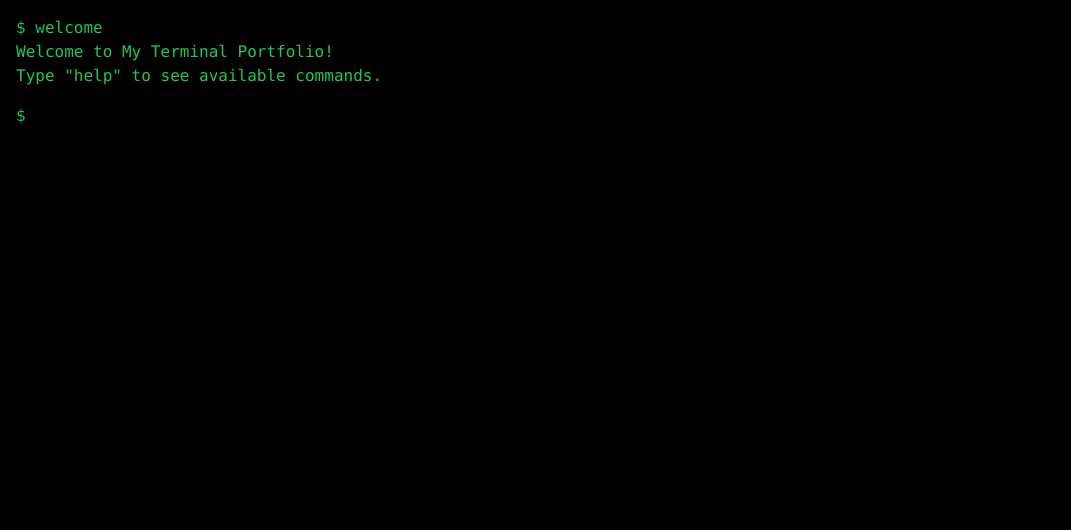
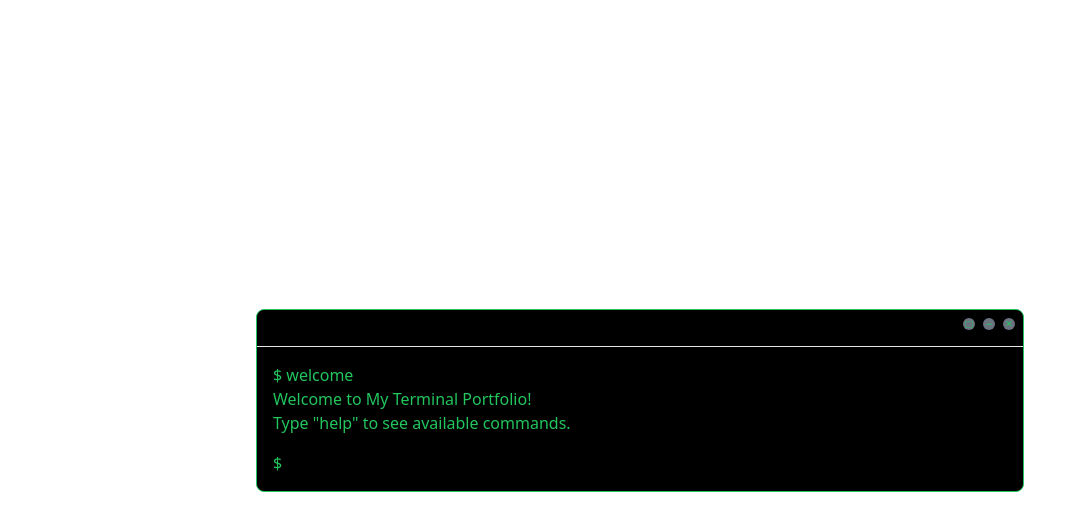
Before and after one commit to rishmi5h/terminal, a React (Vite) app: page / in a window 1280 px wide. Shown: the top 530 px of the page, without its empty margins (0-1071 px from the left). Built offline with nearby package versions, Linux system fonts and the light colour scheme.

Commit message:
Update App.tsx

```diff
--- a/src/App.tsx
+++ b/src/App.tsx
@@ -5,6 +5,7 @@ import {
   handleSpecialCommands,
   specialCommands,
 } from './components/SpeicalCommands.tsx';
+import TerminalButtons from './components/TerminalButtons.tsx';
 import { Theme, themes } from './components/Themes.tsx';
 
 function App() {
@@ -125,7 +126,7 @@ function App() {
           `${getPrompt()}${command}`,
           'Available commands:',
           ...Object.entries(commands).map(([cmd, desc]) => `  ${cmd}: ${desc}`),
-          '---LINE_BREAK---', // Special marker for line break
+          '---LINE_BREAK---',
           ...Object.entries(specialCommands).map(
             ([cmd, desc]) => `  ${cmd}: ${desc}`,
           ),
@@ -240,8 +241,23 @@ function App() {
   };
 
   return (
+    <div className={`p-4} flex min-h-screen items-center justify-center`}>
       <div
-      className={`${theme.bg} ${theme.text} min-h-screen p-4 font-mono`}
+        className={`${theme.bg} ${theme.text} w-full max-w-3xl border ${
+          theme.border
+        } overflow-hidden rounded-lg`}
+      >
+        <div className="${theme.border} border-b p-2">
+          <TerminalButtons
+            theme={
+              Object.keys(themes).find(
+                (key) => themes[key as keyof typeof themes] === theme,
+              ) || 'default'
+            }
+          />
+        </div>
+        <div
+          className="p-4"
           onKeyDown={(e) => {
             if (e.key === 'l' && e.ctrlKey) {
               e.preventDefault();
@@ -253,7 +269,7 @@ function App() {
           <div className="mb-4 whitespace-pre-wrap">
             {output.map((line, index) =>
               line === '---LINE_BREAK---' ? (
-            <div className="h-4" key={index}></div> // Adds vertical space
+                <div className="h-4" key={index}></div>
               ) : (
                 <div key={index}>{line}</div>
               ),
@@ -273,6 +289,8 @@ function App() {
             </div>
           </form>
         </div>
+      </div>
+    </div>
   );
 }
 
```
Lines whose indentation alone changed are shown as unchanged.
